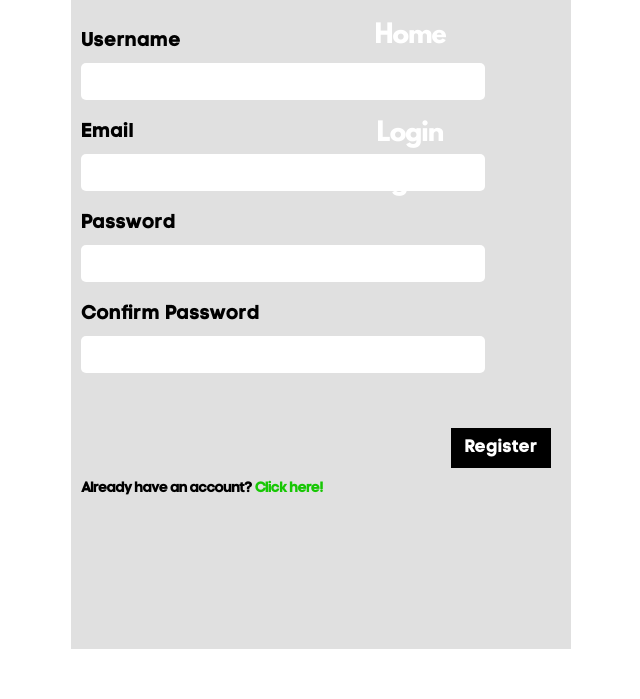
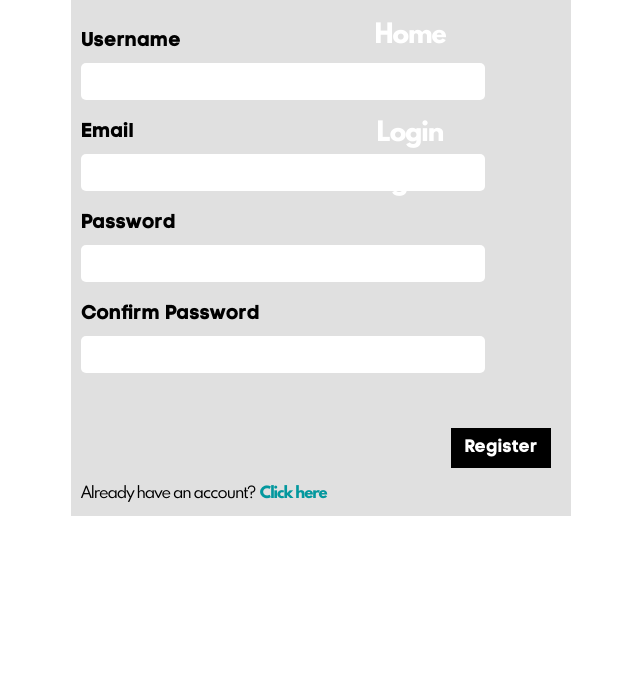
Before and after one commit to pranftw/flask_it, a Flask app: page /register in a window 1280 px wide. Shown: the part 130-829 px from the top of the page, without its empty margins (437-1077 px from the left). After the commit the page ends 646 px from the top, so only its background shows below. Run offline with Flask 2, Linux system fonts and the light colour scheme; some libraries are stand-ins or nearby versions.

Commit message:
Updated register.html

```diff
--- a/flaskblog/templates/register.html
+++ b/flaskblog/templates/register.html
@@ -2,7 +2,7 @@
 
 {% block content %}
   <h1 style="margin-left:500px;">Register</h1>
-  <div class="post" style="margin-top:20px;height:650px;">
+  <div class="post" style="margin-top:20px;overflow:auto;height:auto;">
     <form method="POST" action="">
       {{ form.hidden_tag() }}
       <div style="height:10px;"></div>
@@ -66,7 +66,7 @@
         {{ form.submit(class="button submit_button") }}
       </div>
       <div>
-        <h2 style="font-size:15px;">Already have an account? <a style="text-decoration:none;color:#17c704;" href="{{ url_for('users.login') }}">Click here!</a></h2>
+        <h2 style="font-family:'Spartan-MB',sans-serif;font-size:15px;font-weight:normal;">Already have an account? <a style="text-decoration:none;color:#03989e;" href="{{ url_for('users.login') }}"><h2 style="font-size:15px;display:inline;margin-left:2px;font-family:'Spartan-MB',sans-serif;font-weight:900;">Click here</h2></a></h2>
       </div>
     </form>
   </div>
```
